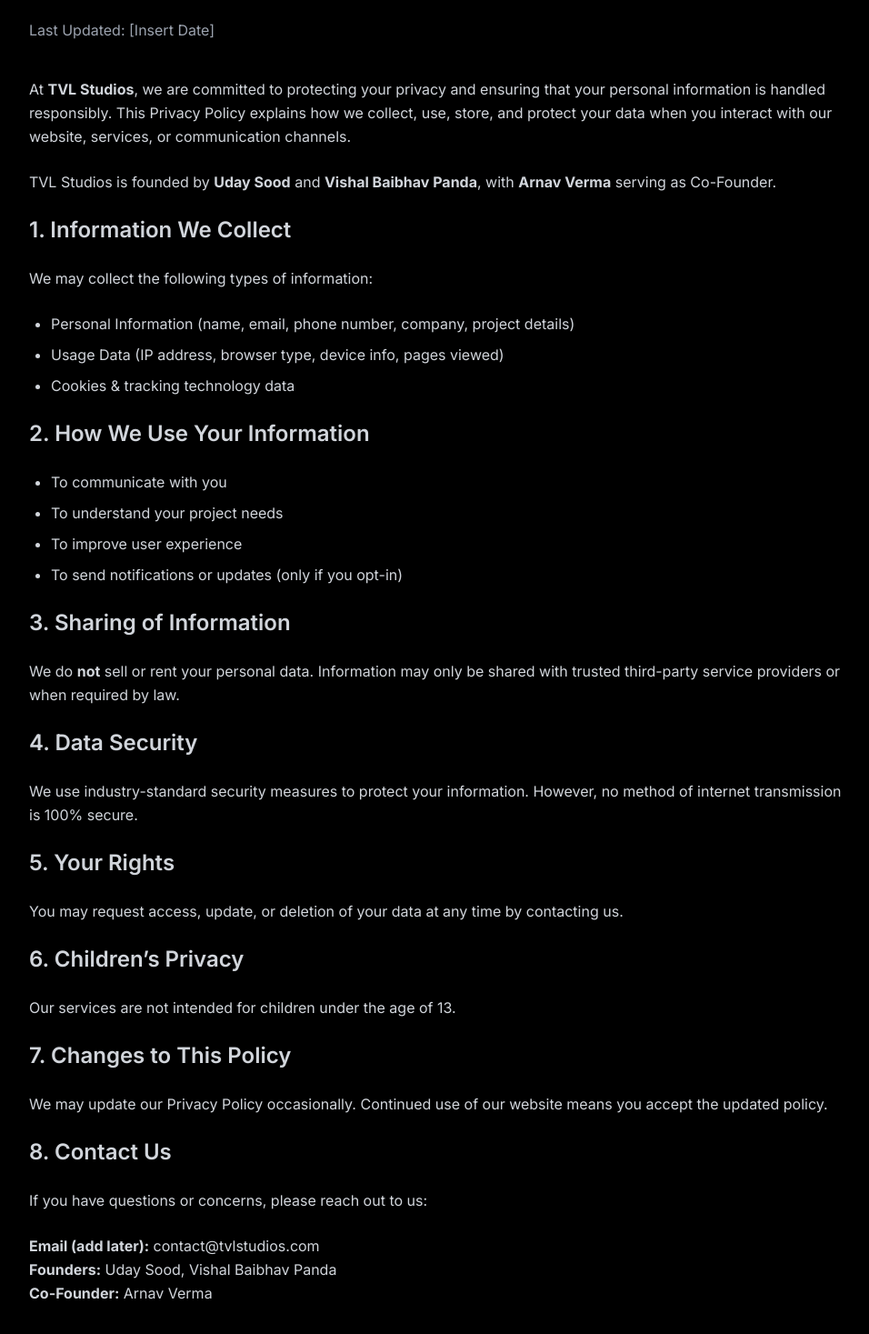
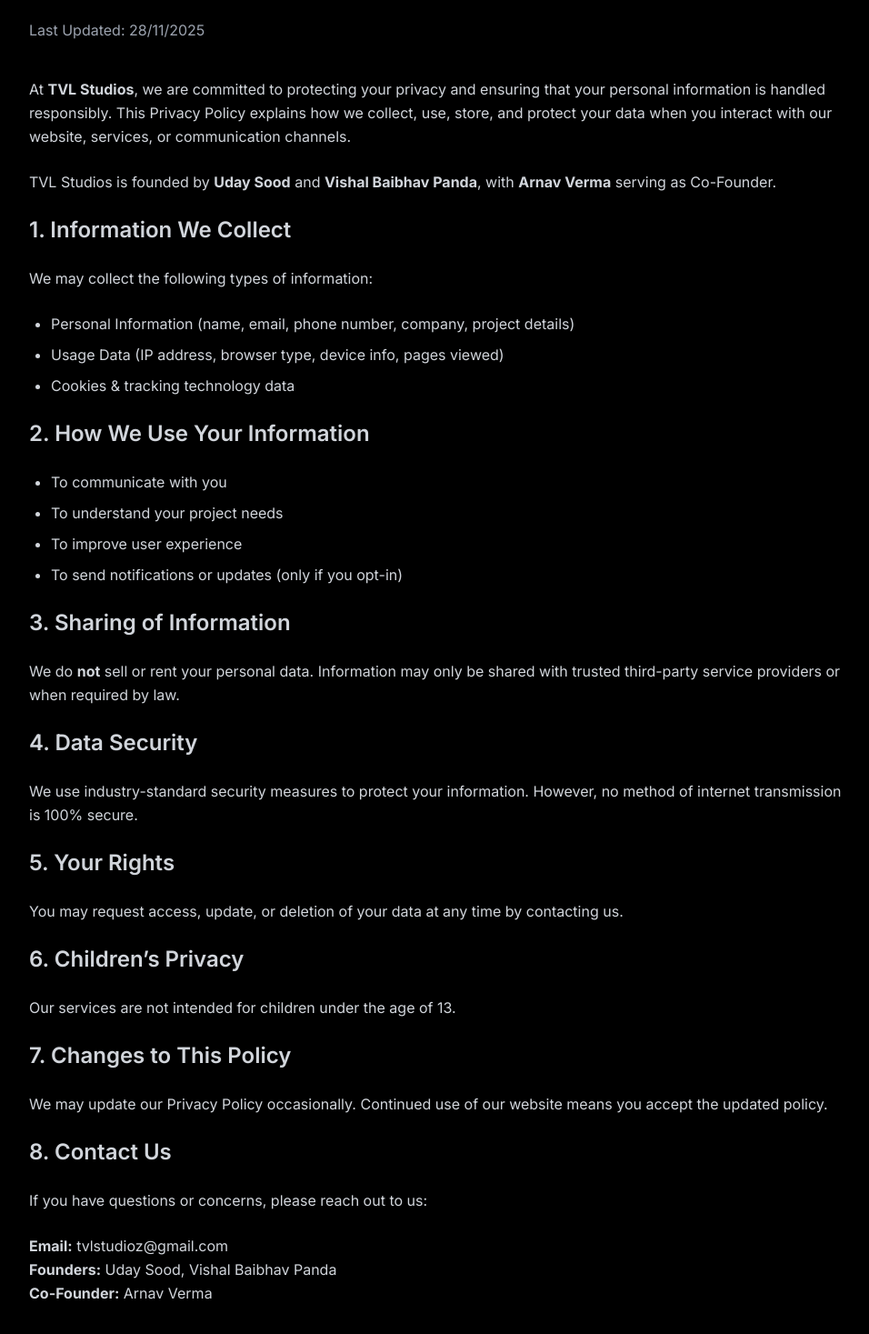
Before and after one commit to Umday-231105/tvlstudios, a Next.js app: page /privacy-policy in a window 1280 px wide. Shown: the part 171-1638 px from the top of the page at 91% size, without its empty margins (160-1116 px from the left). Built offline with nearby package versions, Linux system fonts and the light colour scheme.

Commit message:
Update privacy policy with new date and email

```diff
--- a/src/app/privacy-policy/page.jsx
+++ b/src/app/privacy-policy/page.jsx
@@ -7,7 +7,7 @@
       <div className="max-w-4xl mx-auto">
 
         <h1 className="text-4xl font-bold mb-6">Privacy Policy</h1>
-        <p className="text-gray-400 mb-10">Last Updated: [Insert Date]</p>
+        <p className="text-gray-400 mb-10">Last Updated: 28/11/2025 </p>
 
         <div className="space-y-6 text-gray-300 leading-relaxed">
 
@@ -68,7 +68,7 @@
             If you have questions or concerns, please reach out to us:
           </p>
           <p>
-            <strong>Email (add later):</strong> contact@tvlstudios.com <br />
+            <strong>Email:</strong> tvlstudioz@gmail.com <br />
             <strong>Founders:</strong> Uday Sood, Vishal Baibhav Panda <br />
             <strong>Co-Founder:</strong> Arnav Verma
           </p>
```
